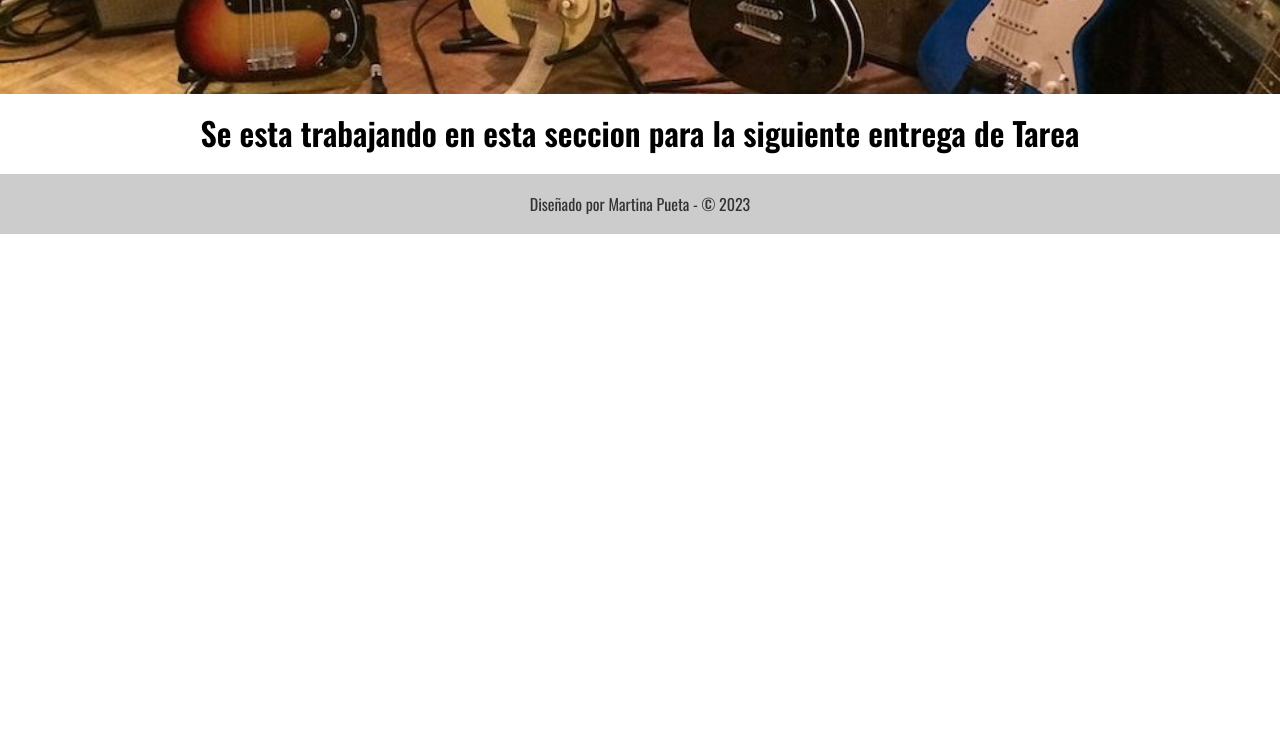
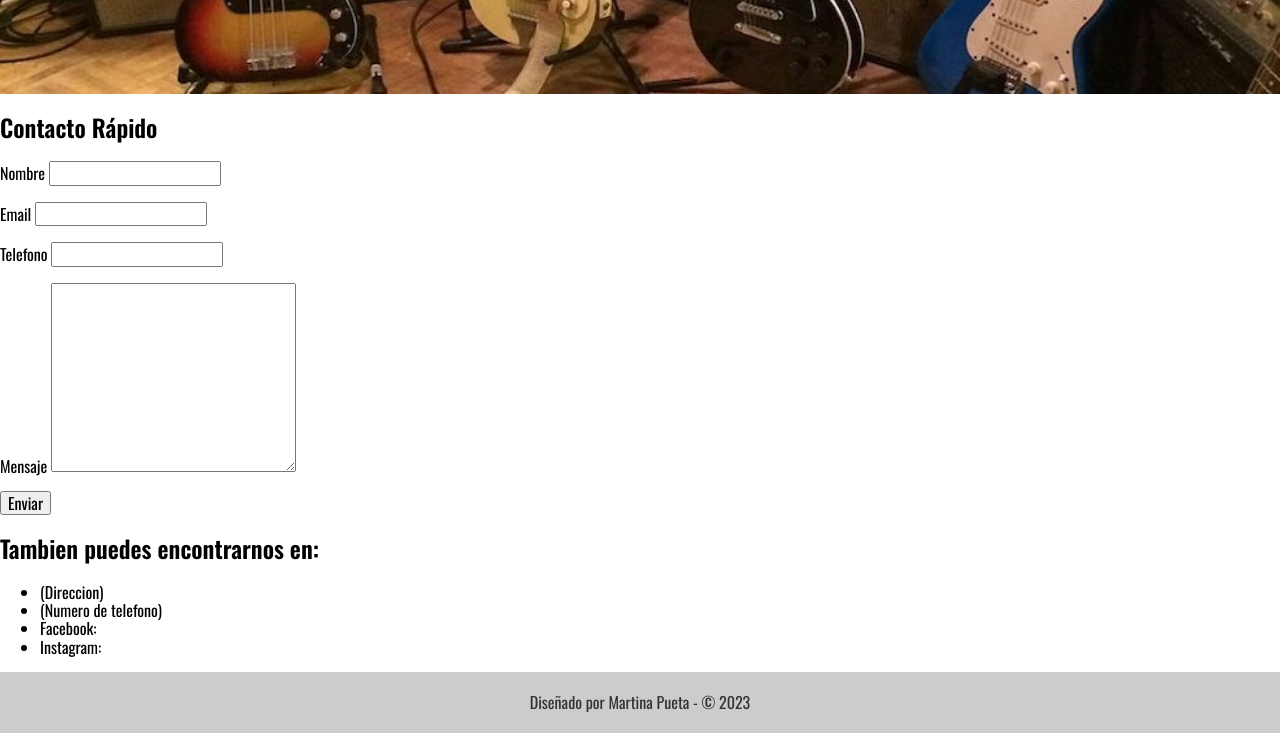
Before and after one commit to MartinaPueta/Sitio_Web_Integrador-DiplomaturaUTN, a plain HTML site: page contacto.html in a window 1280 px wide. Shown: the part 206-939 px from the top of the page. Before the commit the page ends 800 px from the top, so only its background shows below. Drawn offline with nearby package versions, Linux system fonts and the light colour scheme.

Commit message:
Se armo la seccion de contacto

```diff
--- a/contacto.html
+++ b/contacto.html
@@ -1,5 +1,6 @@
 <!DOCTYPE html>
 <html lang="es">
+
 <head>
     <meta charset="UTF-8">
     <meta name="viewport" content="width=device-width, initial-scale=1.0">
@@ -10,6 +11,7 @@
     <link rel="stylesheet" href="css/normalize.css">
     <link rel="stylesheet" href="css/studio.css">
 </head>
+
 <body>
     <div class="fondo-contacto">
         <header>
@@ -27,12 +29,44 @@
             </ul>
         </nav>
     </div> <!--fin de fondo-novedades-->
-    <main>
-        <h1 style="text-align: center;"> Se esta trabajando en esta seccion para la siguiente entrega de Tarea</h1>
-
+    <main class="contacto">
+        <div>
+            <h2>Contacto Rápido</h2>
+            <form action="" method="" class="formulario">
+                <p>
+                    <label for="nombre">Nombre</label>
+                    <input type="text" name="">
+                </p>
+                <p>
+                    <label for="email">Email</label>
+                    <input type="text" name="">
+                </p>
+                <p>
+                    <label for="telefono">Telefono</label>
+                    <input type="text" name="">
+                </p>
+                <p>
+                    <label for="mensaje"> Mensaje</label>
+                    <textarea name="" id="" cols="30" rows="10"></textarea>
+                </p>
+                <p>
+                    <input type="submit" value="Enviar">
+                </p>
+            </form>
+        </div>
+        <div class="datos">
+            <h2>Tambien puedes encontrarnos en:</h2>
+            <ul>
+                <li>(Direccion)</li>
+                <li>(Numero de telefono)</li>
+                <li>Facebook:</li>
+                <li>Instagram:</li>
+            </ul>
+        </div>
     </main>
     <footer>
         <p>Diseñado por Martina Pueta - &copy; 2023</p>
     </footer>
 </body>
+
 </html>
```
Lines whose indentation alone changed are shown as unchanged.
